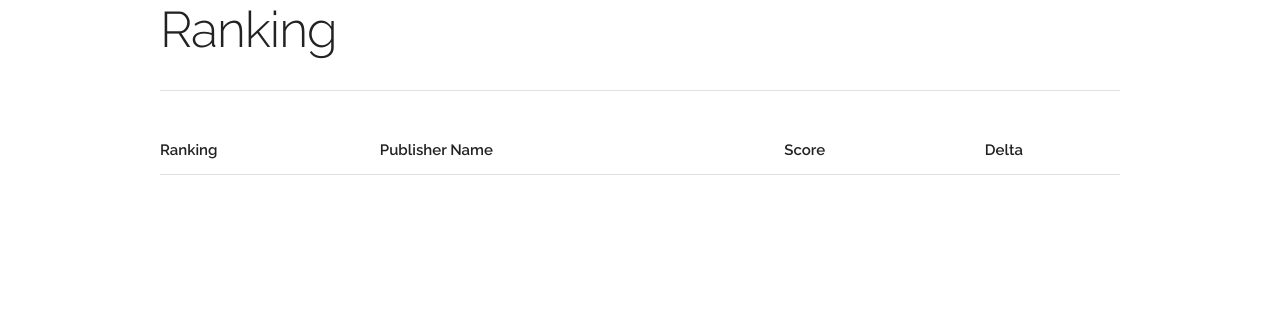
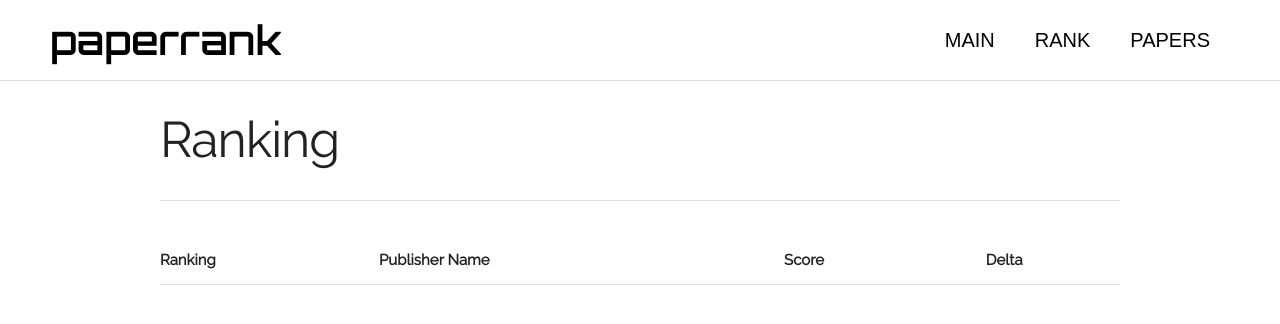
Before and after one commit to puilp0502/paperrank, a Django app: page /rank/ in a window 1280 px wide. Shown: the top 324 px of the page. Run offline with Django 3.2, Linux system fonts and the light colour scheme; data that the repository does not hold is empty.

Commit message:
Add header section

```diff
--- /dev/null
+++ b/static/css/base.css
@@ -0,0 +1,45 @@
+header {
+    position: fixed;
+    z-index: 1;
+    background: white;
+    top: 0;
+    height: 8rem;
+    width: 100%;
+    border-bottom: 1px solid rgba(0, 0, 0, 0.14);
+    box-shadow: none;
+    transition: box-shadow .3s;
+}
+header.shadowed-header {
+    box-shadow: 0 4px 5px 0 rgba(0,0,0,0.06);
+}
+header #heading {
+    display: flex;
+    z-index: -1;
+    margin: 0 50px 0 50px;
+    justify-content: space-between;
+    align-items: center;
+    height: 100%;
+}
+header #logo-link {
+    text-decoration: none;
+    color: black;
+}
+header #logo {
+    font-family: 'Orbitron', sans-serif;
+    font-weight: 900;
+    font-size: 4rem;
+}
+header #nav {
+    display: flex;
+    font-family: sans-serif;
+}
+#nav .nav-item {
+    display: inline-block;
+    margin: 20px;
+    font-size: 2rem;
+    color: black;
+    text-decoration: none;
+}
+body > .container {
+    margin-top: 11rem;
+}
--- a/templates/base.html
+++ b/templates/base.html
@@ -6,16 +6,48 @@
   <meta charset="utf-8">
   <title>{% block title %}{% endblock %}</title>
   <meta name="viewport" content="width=device-width, initial-scale=1">
-  <link href="//fonts.googleapis.com/css?family=Raleway:400,300,600" rel="stylesheet" type="text/css">
+  <link href="https://fonts.googleapis.com/css?family=Noto+Sans|Orbitron:400,300,600|Raleway" rel="stylesheet">
   <link rel="stylesheet" href="{% static 'css/normalize.css' %}">
   <link rel="stylesheet" href="{% static 'css/skeleton.css' %}">
+  <link rel="stylesheet" href="{% static 'css/base.css' %}">
   {% block head %}{% endblock %}
 </head>
 
 <body>
-  <div class="container">
-    {% block contents %}{% endblock %}
+<header id="header-container" class="header">
+  <div id="heading">
+    <a id="logo-link" href="#">
+      <div id="logo">
+        paperrank
+      </div>
+    </a>
+    <div id="nav">
+      <a href="#" class="nav-item">MAIN</a>
+      <a href="#" class="nav-item">RANK</a>
+      <a href="#" class="nav-item">PAPERS</a>
+    </div>
   </div>
+</header>
+<div class="container">
+  {% block contents %}{% endblock %}
+</div>
 </body>
-
+<script type="text/javascript">
+    document.addEventListener('DOMContentLoaded', function() {
+        let isShadowed = false;
+        const header = document.getElementById("header-container");
+        const scrollHandler = function() {
+            let top = window.pageYOffset || document.documentElement.scrollTop;
+            if (!isShadowed && top > 0) {
+                header.classList.add('shadowed-header');
+                isShadowed = true;
+            }
+            else if (isShadowed && top === 0) {
+                header.classList.remove('shadowed-header');
+                isShadowed = false;
+            }
+        };
+        document.addEventListener('scroll', scrollHandler);
+    });
+</script>
 </html>
```
